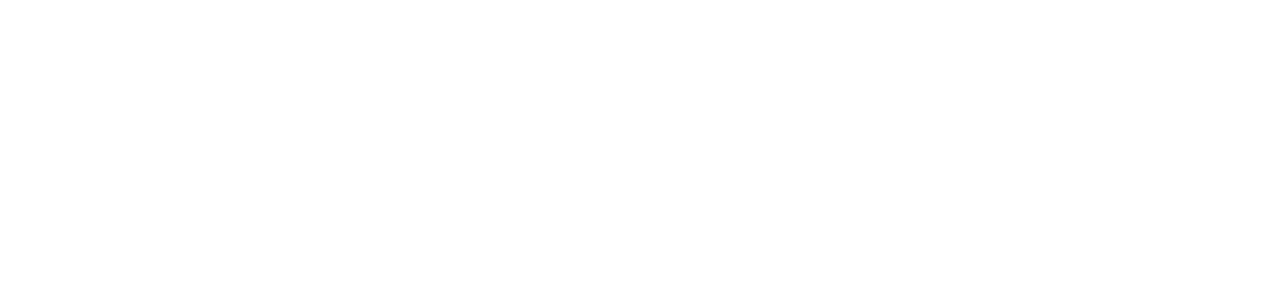
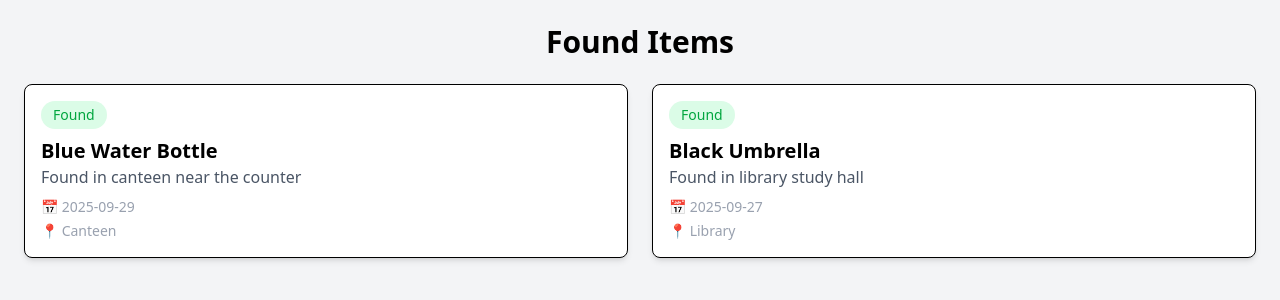
Before and after one commit to Vyshu15-chowdary/Found-or-Lost-Portal, a React (Vite) app in the folder Frontend/: page /Found in a window 1280 px wide. Before the commit this address had no page. Shown: the top 300 px of the page. Built offline with nearby package versions, Linux system fonts and the light colour scheme; the HTML template or start-up script is replaced by a standard one.

Commit message:
lost items page created

```diff
--- a/Frontend/src/App.jsx
+++ b/Frontend/src/App.jsx
@@ -3,6 +3,7 @@
 import Home from "./Pages/Home.jsx";
 import About from "./Pages/About.jsx";
 import Dashboard  from "./Pages/Dashboard.jsx";
+import Found from "./Pages/Found.jsx";
 
 function App() {
   return (
@@ -11,6 +12,7 @@
         <Route path="/" element={<Home />} />
         <Route path="/About" element={<About/>}/>
         <Route path="/dashboard" element={<Dashboard/>}/>
+        <Route path="/Found" element={<Found/>}/>
       </Routes>
     </BrowserRouter>
   );
--- a/Frontend/src/Pages/Found.jsx
+++ b/Frontend/src/Pages/Found.jsx
@@ -1,9 +1,53 @@
-import React from 'react'
+import { useState, useEffect } from "react";
 
-const Found = () => {
+export default function Found() {
+  // Dummy data (replace with API later)
+  const [foundItems, setFoundItems] = useState([
+    {
+      id: 1,
+      title: "Blue Water Bottle",
+      description: "Found in canteen near the counter",
+      date: "2025-09-29",
+      location: "Canteen",
+    },
+    {
+      id: 2,
+      title: "Black Umbrella",
+      description: "Found in library study hall",
+      date: "2025-09-27",
+      location: "Library",
+    },
+  ]);
+
+  // Later fetch from backend
+  useEffect(() => {
+    // Example: axios.get("/api/items/found").then(res => setFoundItems(res.data));
+  }, []);
+
   return (
-    <div>Found</div>
-  )
+    <div className="min-h-screen bg-gray-100 p-6">
+      <h1 className="text-3xl font-bold mb-6 text-center">Found Items</h1>
+
+      {foundItems.length === 0 ? (
+        <p className="text-center text-gray-500">No found items yet.</p>
+      ) : (
+        <div className="grid md:grid-cols-2 gap-6">
+          {foundItems.map((item) => (
+            <div
+              key={item.id}
+              className="bg-white shadow-md rounded-lg p-4 border hover:shadow-lg transition"
+            >
+              <span className="inline-block px-3 py-1 text-sm rounded-full mb-2 bg-green-100 text-green-600">
+                Found
+              </span>
+              <h2 className="text-xl font-semibold">{item.title}</h2>
+              <p className="text-gray-600">{item.description}</p>
+              <p className="text-gray-400 text-sm mt-2">📅 {item.date}</p>
+              <p className="text-gray-400 text-sm mt-1">📍 {item.location}</p>
+            </div>
+          ))}
+        </div>
+      )}
+    </div>
+  );
 }
-
-export default Found
--- a/Frontend/src/Pages/Lost.jsx
+++ b/Frontend/src/Pages/Lost.jsx
@@ -1,9 +1,53 @@
-import React from 'react'
+import { useState, useEffect } from "react";
 
-const Lost = () => {
+export default function Lost() {
+  // Dummy data (replace with API later)
+  const [lostItems, setLostItems] = useState([
+    {
+      id: 1,
+      title: "Black Wallet",
+      description: "Lost near library",
+      date: "2025-09-28",
+      location: "Library",
+    },
+    {
+      id: 2,
+      title: "ID Card",
+      description: "Lost in parking area",
+      date: "2025-09-30",
+      location: "Parking Lot",
+    },
+  ]);
+
+  // Later fetch from backend
+  useEffect(() => {
+    // Example: axios.get("/api/items/lost").then(res => setLostItems(res.data));
+  }, []);
+
   return (
-    <div>Lost</div>
-  )
+    <div className="min-h-screen bg-gray-100 p-6">
+      <h1 className="text-3xl font-bold mb-6 text-center">Lost Items</h1>
+
+      {lostItems.length === 0 ? (
+        <p className="text-center text-gray-500">No lost items reported yet.</p>
+      ) : (
+        <div className="grid md:grid-cols-2 gap-6">
+          {lostItems.map((item) => (
+            <div
+              key={item.id}
+              className="bg-white shadow-md rounded-lg p-4 border hover:shadow-lg transition"
+            >
+              <span className="inline-block px-3 py-1 text-sm rounded-full mb-2 bg-red-100 text-red-600">
+                Lost
+              </span>
+              <h2 className="text-xl font-semibold">{item.title}</h2>
+              <p className="text-gray-600">{item.description}</p>
+              <p className="text-gray-400 text-sm mt-2">📅 {item.date}</p>
+              <p className="text-gray-400 text-sm mt-1">📍 {item.location}</p>
+            </div>
+          ))}
+        </div>
+      )}
+    </div>
+  );
 }
-
-export default Lost
```
